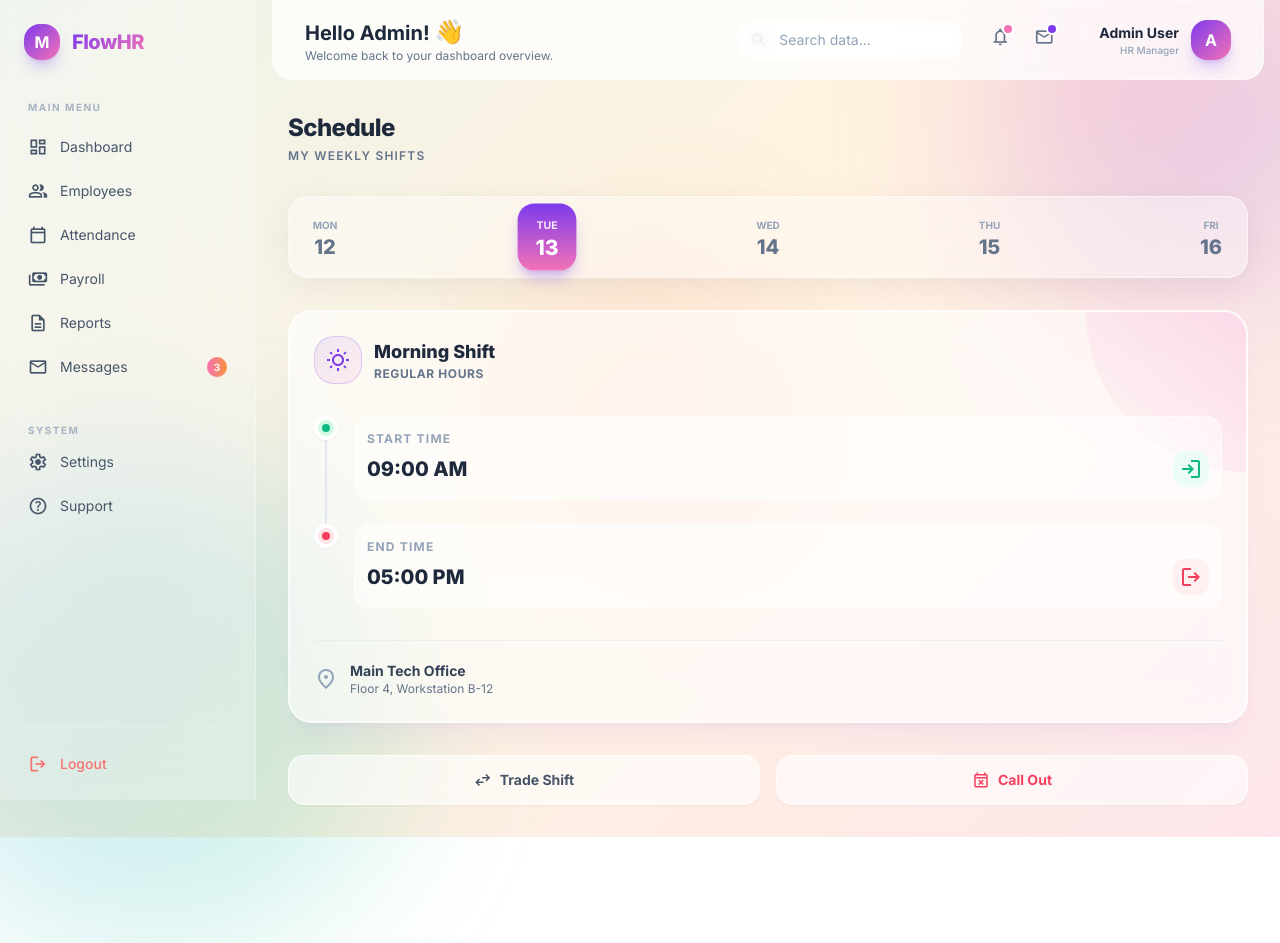
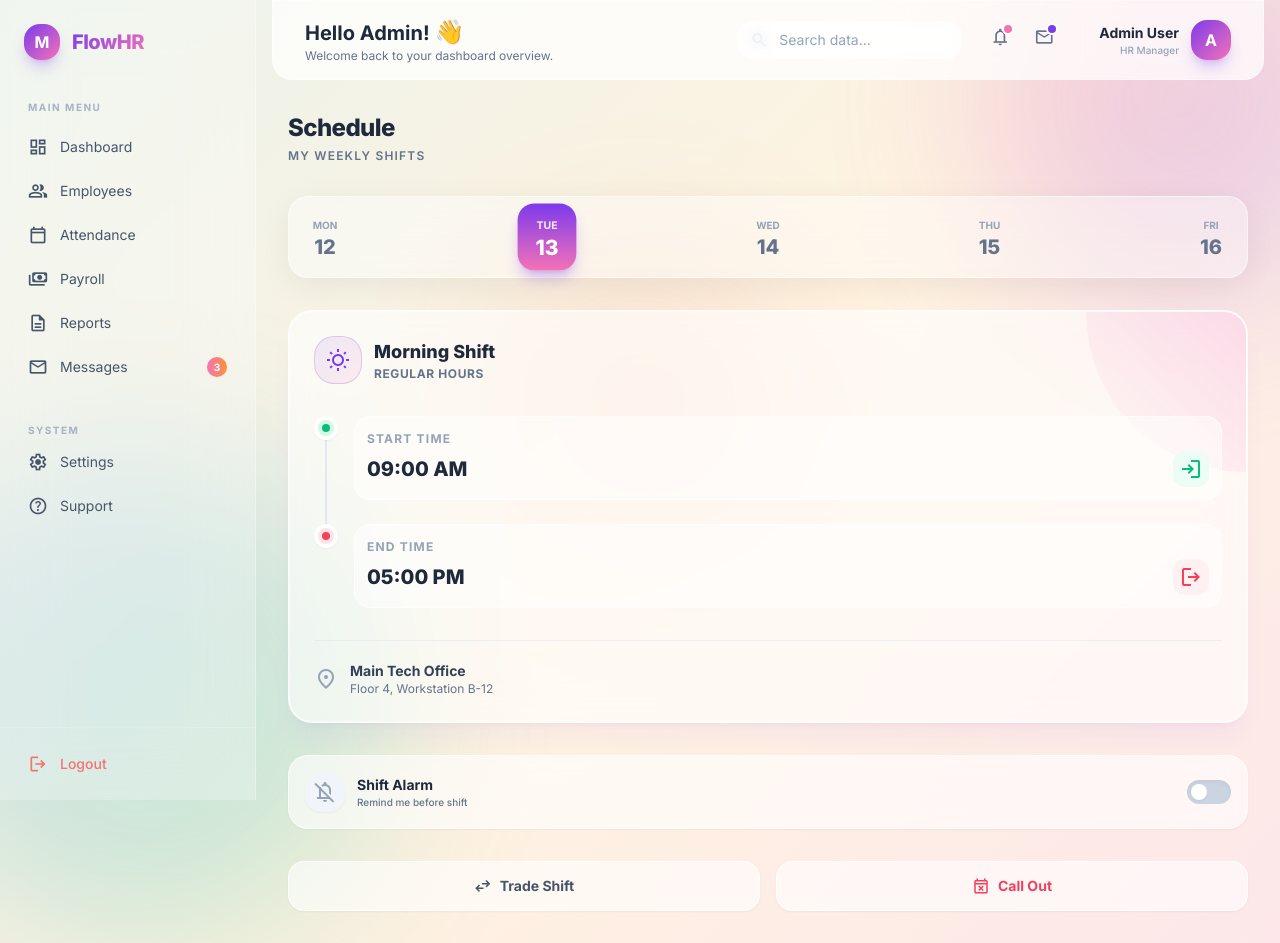
Before and after one commit to zegerindonesia-oss/FlowHR, a React (Vite) app in the folder apps/web/: page /schedule in a window 1280 px wide. Before the commit the page ends 837 px from the top, so only its background shows below. Built offline with nearby package versions, Linux system fonts and the light colour scheme; sample sign-in values are in the browser's storage.

Commit message:
feat: add shift alarm reminder toggle to schedule page

```diff
--- a/apps/web/src/pages/employee/Schedule.tsx
+++ b/apps/web/src/pages/employee/Schedule.tsx
@@ -1,4 +1,9 @@
+import { useState } from 'react';
+
 export default function Schedule() {
+    const [alarmEnabled, setAlarmEnabled] = useState(false);
+    const [alarmTime, setAlarmTime] = useState('60');
+
     return (
         <div className="flex flex-col gap-6 animate-in fade-in duration-500">
             <div className="mb-2">
@@ -18,8 +23,8 @@ export default function Schedule() {
                     <button
                         key={i}
                         className={`flex flex-col items-center justify-center w-14 h-16 rounded-xl transition-all ${d.active
-                                ? 'bg-gradient-to-b from-primary to-accent text-white shadow-lg shadow-primary/30 scale-105'
-                                : 'text-slate-500 hover:bg-white/60'
+                            ? 'bg-gradient-to-b from-primary to-accent text-white shadow-lg shadow-primary/30 scale-105'
+                            : 'text-slate-500 hover:bg-white/60'
                             }`}
                     >
                         <span className={`text-[10px] font-bold uppercase ${d.active ? 'text-white/90' : 'text-slate-400'}`}>{d.day}</span>
@@ -84,6 +89,41 @@ export default function Schedule() {
                 </div>
             </div>
 
+            {/* Alarm / Reminder Setting */}
+            <div className="glass-card p-4 rounded-2xl flex items-center justify-between border border-white/60 mt-2 shadow-sm">
+                <div className="flex items-center gap-3">
+                    <div className={`w-10 h-10 rounded-xl flex items-center justify-center transition-colors shadow-sm ${alarmEnabled ? 'bg-gradient-to-br from-primary to-accent text-white' : 'bg-slate-100 text-slate-400'}`}>
+                        <span className="material-symbols-outlined">{alarmEnabled ? 'notifications_active' : 'notifications_off'}</span>
+                    </div>
+                    <div>
+                        <p className="font-bold text-slate-800 text-sm">Shift Alarm</p>
+                        <p className="text-[10px] text-slate-500 font-medium">Remind me before shift</p>
+                    </div>
+                </div>
+
+                <div className="flex items-center gap-3">
+                    {alarmEnabled && (
+                        <select
+                            value={alarmTime}
+                            onChange={(e) => setAlarmTime(e.target.value)}
+                            className="bg-white/50 border border-white/80 text-xs font-bold text-primary rounded-lg px-2 py-1.5 focus:outline-none shadow-sm"
+                        >
+                            <option value="30">30 Min</option>
+                            <option value="60">1 Hour</option>
+                            <option value="120">2 Hours</option>
+                        </select>
+                    )}
+
+                    {/* Toggle Switch */}
+                    <button
+                        onClick={() => setAlarmEnabled(!alarmEnabled)}
+                        className={`w-11 h-6 rounded-full p-1 transition-colors shadow-inner flex items-center ${alarmEnabled ? 'bg-gradient-to-r from-primary to-accent' : 'bg-slate-300'}`}
+                    >
+                        <div className={`w-4 h-4 rounded-full bg-white shadow-sm transition-transform ${alarmEnabled ? 'translate-x-5' : 'translate-x-0'}`}></div>
+                    </button>
+                </div>
+            </div>
+
             {/* Action Buttons */}
             <div className="grid grid-cols-2 gap-4 mt-2">
                 <button className="py-3.5 bg-white/60 hover:bg-white/80 transition-colors border border-white/80 rounded-xl font-bold text-sm text-slate-600 flex items-center justify-center gap-2 shadow-sm">
```
